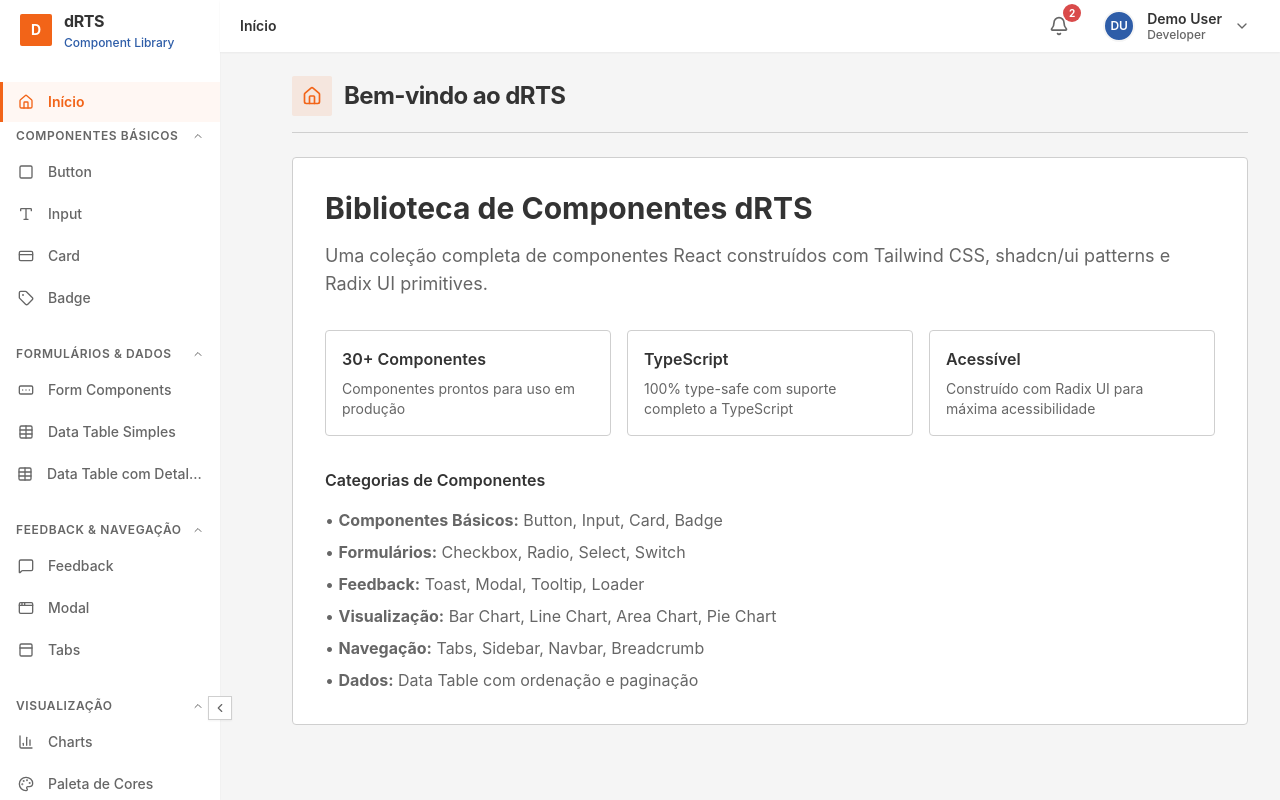
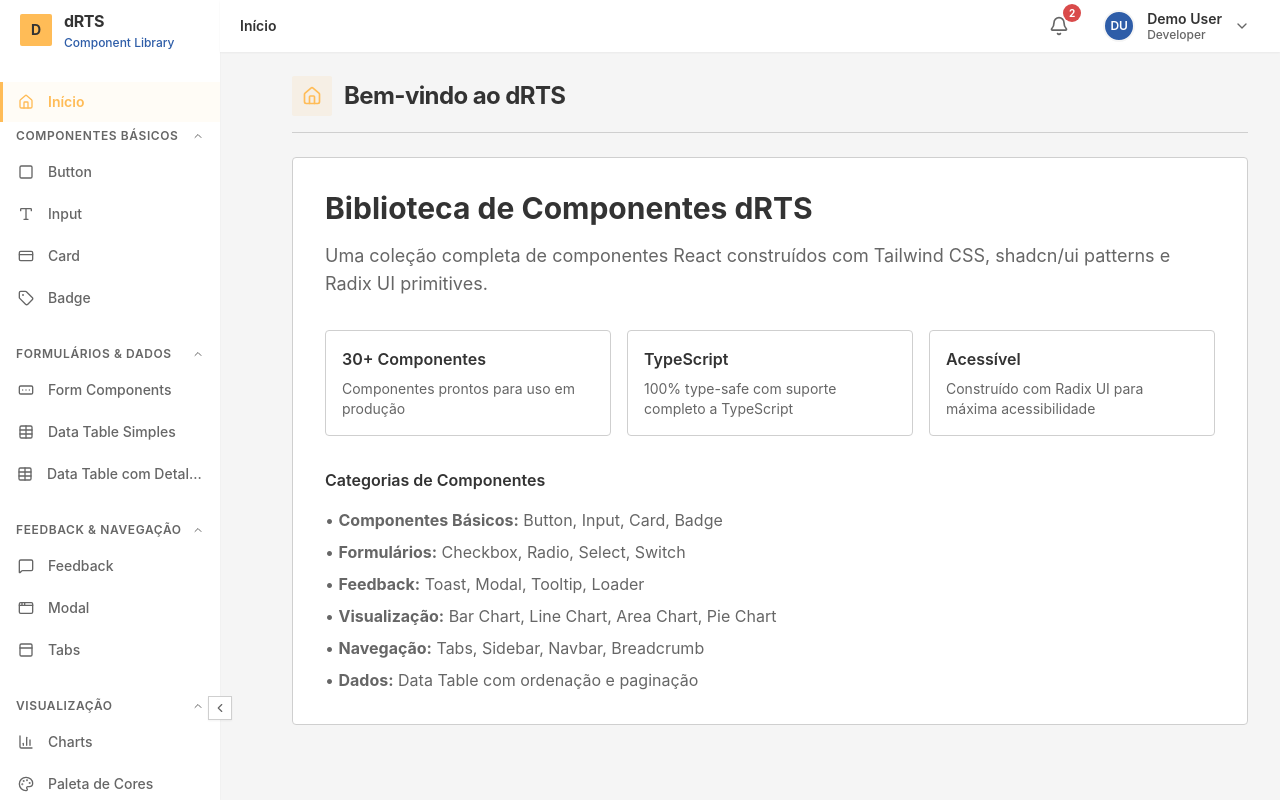
Before and after one commit to pivetoo/dRTS, a React (Vite) app in the folder d-rts/: page / in a window 1280 px wide. Built offline with nearby package versions, Linux system fonts and the light colour scheme; the HTML template or start-up script is replaced by a standard one.

Commit message:
alterando cor primaria

```diff
--- a/d-rts/src/index.css
+++ b/d-rts/src/index.css
@@ -11,8 +11,8 @@
     --card-foreground: 0 0% 20%;
     --popover: 0 0% 100%;
     --popover-foreground: 0 0% 20%;
-    --primary: 21 89% 52%;
-    --primary-foreground: 0 0% 100%;
+    --primary: 36 100% 67%;
+    --primary-foreground: 0 0% 20%;
     --secondary: 217 57% 42%;
     --secondary-foreground: 0 0% 100%;
     --muted: 210 17% 98%;
@@ -29,7 +29,7 @@
     --info-foreground: 0 0% 100%;
     --border: 0 0% 81%;
     --input: 0 0% 81%;
-    --ring: 21 89% 52%;
+    --ring: 36 100% 67%;
     --radius: 0.25rem;
   }
 
@@ -40,8 +40,8 @@
     --card-foreground: 0 0% 98%;
     --popover: 0 0% 10%;
     --popover-foreground: 0 0% 98%;
-    --primary: 21 89% 52%;
-    --primary-foreground: 0 0% 100%;
+    --primary: 36 100% 67%;
+    --primary-foreground: 0 0% 20%;
     --secondary: 217 57% 42%;
     --secondary-foreground: 0 0% 98%;
     --muted: 0 0% 15%;
@@ -58,7 +58,7 @@
     --info-foreground: 0 0% 98%;
     --border: 0 0% 27%;
     --input: 0 0% 27%;
-    --ring: 21 89% 52%;
+    --ring: 36 100% 67%;
   }
 }
 
```
Also changed, not shown: 1 other file (tests, documents, lock files or other folders).
